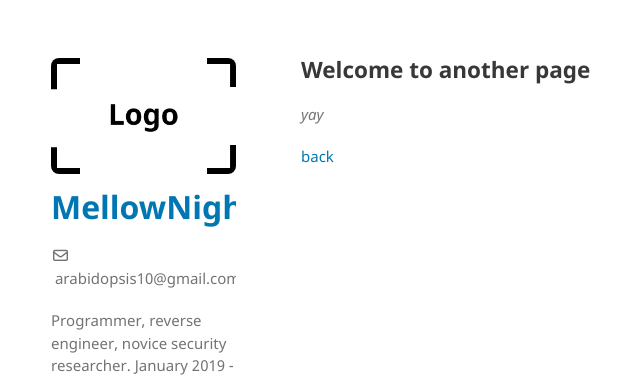
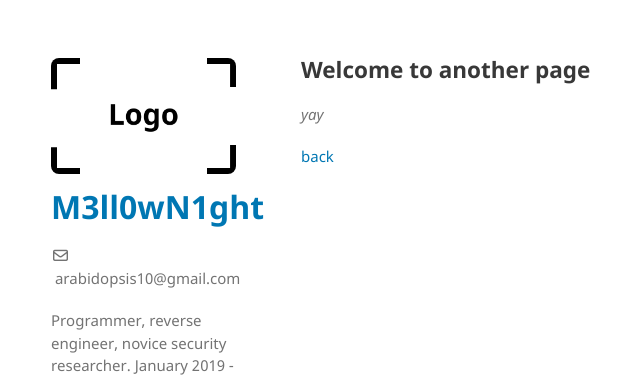
Before and after one commit to MellowNight/MellowNight.github.io, a Jekyll site: the page built from another-page.md, in a window 1280 px wide. Shown: the top 383 px of the page, without its empty margins (159-799 px from the left). Built offline with Jekyll 4.4.1, drawn with Linux system fonts in a browser that asks for light colours; our own code applies the rules of GitHub Pages for plain Markdown files.

Commit message:
fix padding

```diff
--- a/_config.yml
+++ b/_config.yml
@@ -1,4 +1,4 @@
-title: MellowNight
+title: M3ll0wN1ght
 logo: /assets/img/logo.png
 email: arabidopsis10@gmail.com
 description: Programmer, reverse engineer, novice security researcher. January 2019 - present.
--- a/_sass/jekyll-theme-minimalist.scss
+++ b/_sass/jekyll-theme-minimalist.scss
@@ -144,7 +144,7 @@ kbd {
   position:fixed;
   -webkit-font-smoothing:subpixel-antialiased;
   top: 0;
-  padding: 58px 0 50px 0;
+  padding: 58px 80px 50px 0;
   display: flex;
   flex-direction: column;
   justify-content: space-between;
```
